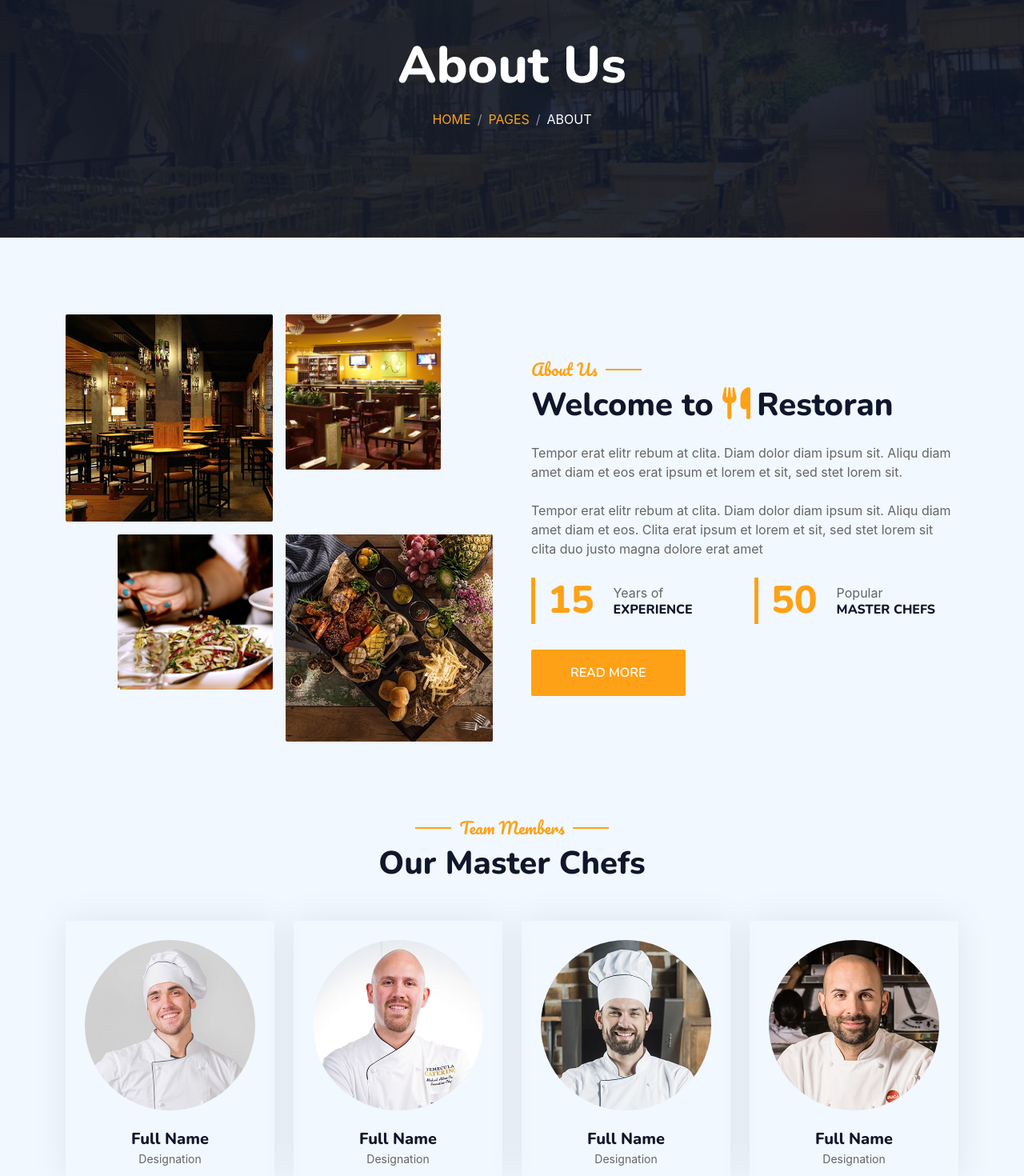
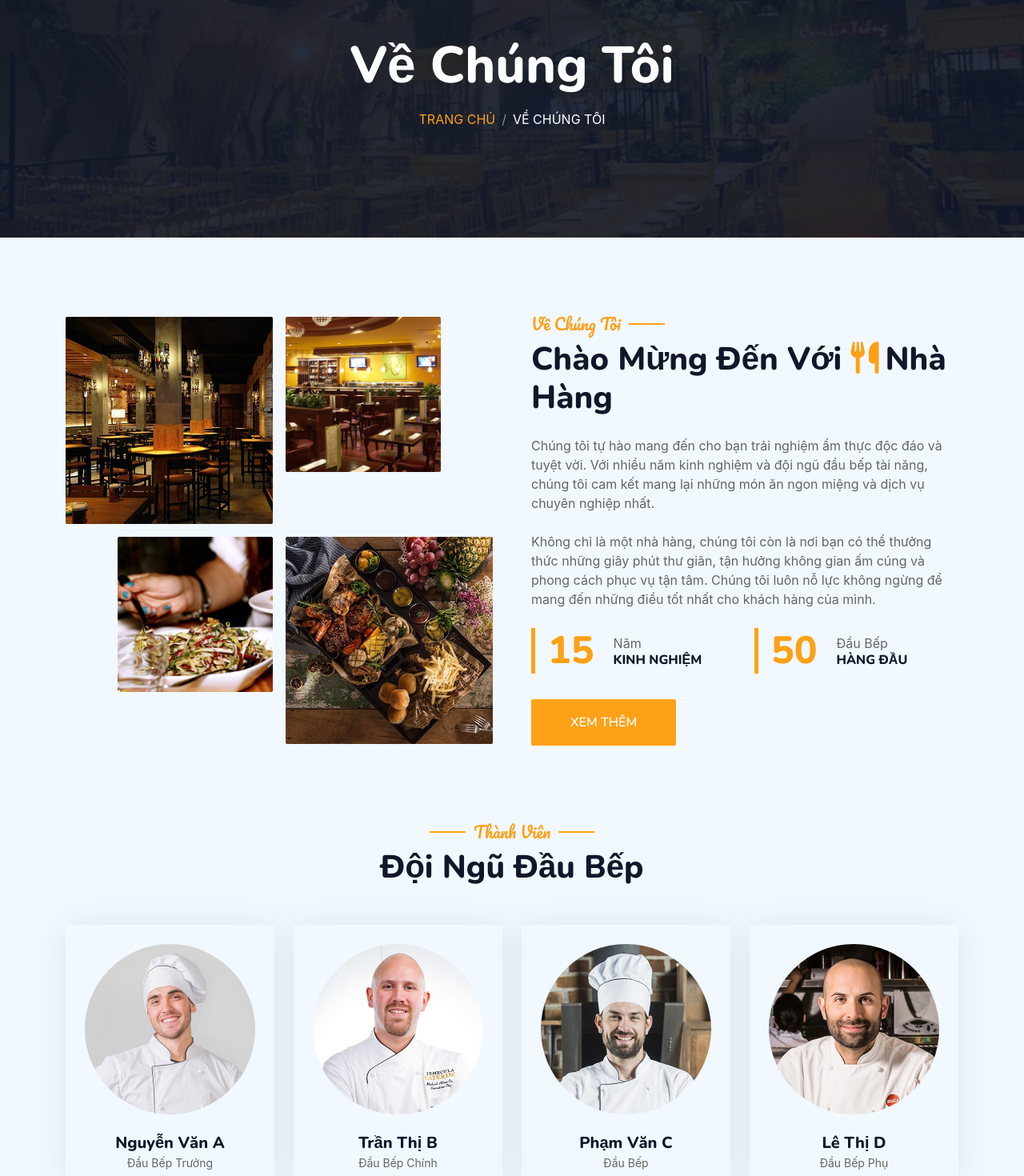
Before and after one commit to TuanLily/Huong-Sen-Restaurant-ADTN, a React (Create React App) app: page /about in a window 1280 px wide. Shown: the part 100-1570 px from the top of the page at 80% size. Built offline with nearby package versions, Linux system fonts and the light colour scheme.

Commit message:
[HS-107] - Hoàn thành Việt Hoá giao diện Client
Hoàn thành Việt Hoá giao diện Client: Service, Contact, About

```diff
--- a/src/Pages/Client/About.js
+++ b/src/Pages/Client/About.js
@@ -7,12 +7,11 @@ export default function About() {
         <div>
             <div className="container-fluid p-0 py-5 bg-dark hero-header mb-5">
                 <div className="container text-center my-5 pt-5 pb-4">
-                    <h1 className="display-3 text-white mb-3 animated slideInDown">About Us</h1>
+                    <h1 className="display-3 text-white mb-3 animated slideInDown">Về Chúng Tôi</h1>
                     <nav aria-label="breadcrumb">
                         <ol className="breadcrumb justify-content-center text-uppercase">
-                            <li className="breadcrumb-item"><a href="#">Home</a></li>
-                            <li className="breadcrumb-item"><a href="#">Pages</a></li>
-                            <li className="breadcrumb-item text-white active" aria-current="page">About</li>
+                            <li className="breadcrumb-item"><a href="/">Trang Chủ</a></li>
+                            <li className="breadcrumb-item text-white active" aria-current="page">Về Chúng Tôi</li>
                         </ol>
                     </nav>
                 </div>
@@ -39,17 +38,17 @@ export default function About() {
                             </div>
                         </div>
                         <div className="col-lg-6">
-                            <h5 className="section-title ff-secondary text-start text-primary fw-normal">About Us</h5>
-                            <h1 className="mb-4">Welcome to <i className="fa fa-utensils text-primary me-2"></i>Restoran</h1>
-                            <p className="mb-4">Tempor erat elitr rebum at clita. Diam dolor diam ipsum sit. Aliqu diam amet diam et eos erat ipsum et lorem et sit, sed stet lorem sit.</p>
-                            <p className="mb-4">Tempor erat elitr rebum at clita. Diam dolor diam ipsum sit. Aliqu diam amet diam et eos. Clita erat ipsum et lorem et sit, sed stet lorem sit clita duo justo magna dolore erat amet</p>
+                            <h5 className="section-title ff-secondary text-start text-primary fw-normal">Về Chúng Tôi</h5>
+                            <h1 className="mb-4">Chào Mừng Đến Với <i className="fa fa-utensils text-primary me-2"></i>Nhà Hàng</h1>
+                            <p className="mb-4">Chúng tôi tự hào mang đến cho bạn trải nghiệm ẩm thực độc đáo và tuyệt vời. Với nhiều năm kinh nghiệm và đội ngũ đầu bếp tài năng, chúng tôi cam kết mang lại những món ăn ngon miệng và dịch vụ chuyên nghiệp nhất.</p>
+                            <p className="mb-4">Không chỉ là một nhà hàng, chúng tôi còn là nơi bạn có thể thưởng thức những giây phút thư giãn, tận hưởng không gian ấm cúng và phong cách phục vụ tận tâm. Chúng tôi luôn nỗ lực không ngừng để mang đến những điều tốt nhất cho khách hàng của mình.</p>
                             <div className="row g-4 mb-4">
                                 <div className="col-sm-6">
                                     <div className="d-flex align-items-center border-start border-5 border-primary px-3">
                                         <h1 className="flex-shrink-0 display-5 text-primary mb-0" data-toggle="counter-up">15</h1>
                                         <div className="ps-4">
-                                            <p className="mb-0">Years of</p>
-                                            <h6 className="text-uppercase mb-0">Experience</h6>
+                                            <p className="mb-0">Năm</p>
+                                            <h6 className="text-uppercase mb-0">Kinh Nghiệm</h6>
                                         </div>
                                     </div>
                                 </div>
@@ -57,13 +56,13 @@ export default function About() {
                                     <div className="d-flex align-items-center border-start border-5 border-primary px-3">
                                         <h1 className="flex-shrink-0 display-5 text-primary mb-0" data-toggle="counter-up">50</h1>
                                         <div className="ps-4">
-                                            <p className="mb-0">Popular</p>
-                                            <h6 className="text-uppercase mb-0">Master Chefs</h6>
+                                            <p className="mb-0">Đầu Bếp</p>
+                                            <h6 className="text-uppercase mb-0">Hàng Đầu</h6>
                                         </div>
                                     </div>
                                 </div>
                             </div>
-                            <a className="btn btn-primary py-3 px-5 mt-2" href="">Read More</a>
+                            <a className="btn btn-primary py-3 px-5 mt-2" href="">Xem Thêm</a>
                         </div>
                     </div>
                 </div>
@@ -73,8 +72,8 @@ export default function About() {
             <div className="container-xxl pt-5 pb-3">
                 <div className="container">
                     <div className="text-center wow fadeInUp" data-wow-delay="0.1s">
-                        <h5 className="section-title ff-secondary text-center text-primary fw-normal">Team Members</h5>
-                        <h1 className="mb-5">Our Master Chefs</h1>
+                        <h5 className="section-title ff-secondary text-center text-primary fw-normal">Thành Viên</h5>
+                        <h1 className="mb-5">Đội Ngũ Đầu Bếp</h1>
                     </div>
                     <div className="row g-4">
                         <div className="col-lg-3 col-md-6 wow fadeInUp" data-wow-delay="0.1s">
@@ -82,8 +81,8 @@ export default function About() {
                                 <div className="rounded-circle overflow-hidden m-4">
                                     <img className="img-fluid" src={ImageGallery.team1} alt="" />
                                 </div>
-                                <h5 className="mb-0">Full Name</h5>
-                                <small>Designation</small>
+                                <h5 className="mb-0">Nguyễn Văn A</h5>
+                                <small>Đầu Bếp Trưởng</small>
                                 <div className="d-flex justify-content-center mt-3">
                                     <a className="btn btn-square btn-primary mx-1" href=""><i className="fab fa-facebook-f"></i></a>
                                     <a className="btn btn-square btn-primary mx-1" href=""><i className="fab fa-twitter"></i></a>
@@ -96,8 +95,8 @@ export default function About() {
                                 <div className="rounded-circle overflow-hidden m-4">
                                     <img className="img-fluid" src={ImageGallery.team2} alt="" />
                                 </div>
-                                <h5 className="mb-0">Full Name</h5>
-                                <small>Designation</small>
+                                <h5 className="mb-0">Trần Thị B</h5>
+                                <small>Đầu Bếp Chính</small>
                                 <div className="d-flex justify-content-center mt-3">
                                     <a className="btn btn-square btn-primary mx-1" href=""><i className="fab fa-facebook-f"></i></a>
                                     <a className="btn btn-square btn-primary mx-1" href=""><i className="fab fa-twitter"></i></a>
@@ -110,8 +109,8 @@ export default function About() {
                                 <div className="rounded-circle overflow-hidden m-4">
                                     <img className="img-fluid" src={ImageGallery.team3} alt="" />
                                 </div>
-                                <h5 className="mb-0">Full Name</h5>
-                                <small>Designation</small>
+                                <h5 className="mb-0">Phạm Văn C</h5>
+                                <small>Đầu Bếp</small>
                                 <div className="d-flex justify-content-center mt-3">
                                     <a className="btn btn-square btn-primary mx-1" href=""><i className="fab fa-facebook-f"></i></a>
                                     <a className="btn btn-square btn-primary mx-1" href=""><i className="fab fa-twitter"></i></a>
@@ -124,8 +123,8 @@ export default function About() {
                                 <div className="rounded-circle overflow-hidden m-4">
                                     <img className="img-fluid" src={ImageGallery.team4} alt="" />
                                 </div>
-                                <h5 className="mb-0">Full Name</h5>
-                                <small>Designation</small>
+                                <h5 className="mb-0">Lê Thị D</h5>
+                                <small>Đầu Bếp Phụ</small>
                                 <div className="d-flex justify-content-center mt-3">
                                     <a className="btn btn-square btn-primary mx-1" href=""><i className="fab fa-facebook-f"></i></a>
                                     <a className="btn btn-square btn-primary mx-1" href=""><i className="fab fa-twitter"></i></a>
--- a/src/Pages/Client/Contact.js
+++ b/src/Pages/Client/Contact.js
@@ -6,21 +6,18 @@ export default function Contact() {
       <div className="container-fluid p-0 py-5 bg-dark hero-header mb-5">
         <div className="container text-center my-5 pt-5 pb-4">
           <h1 className="display-3 text-white mb-3 animated slideInDown">
-            Contact Us
+            Liên hệ với chúng tôi
           </h1>
           <nav aria-label="breadcrumb">
             <ol className="breadcrumb justify-content-center text-uppercase">
               <li className="breadcrumb-item">
-                <a href="#">Home</a>
-              </li>
-              <li className="breadcrumb-item">
-                <a href="#">Pages</a>
+                <a href="/">Trang chủ</a>
               </li>
               <li
                 className="breadcrumb-item text-white active"
                 aria-current="page"
               >
-                Contact
+                Liên hệ
               </li>
             </ol>
           </nav>
@@ -31,38 +28,38 @@ export default function Contact() {
         <div className="container">
           <div className="text-center wow fadeInUp" data-wow-delay="0.1s">
             <h5 className="section-title ff-secondary text-center text-primary fw-normal">
-              Contact Us
+              Liên hệ với chúng tôi
             </h5>
-            <h1 className="mb-5">Contact For Any Query</h1>
+            <h1 className="mb-5">Liên hệ để giải đáp mọi thắc mắc</h1>
           </div>
           <div className="row g-4">
             <div className="col-12">
               <div className="row gy-4">
                 <div className="col-md-4">
                   <h5 className="section-title ff-secondary fw-normal text-start text-primary">
-                    Booking
+                    Đặt chỗ
                   </h5>
                   <p>
                     <i className="fa fa-envelope-open text-primary me-2"></i>
-                    book@example.com
+                    huongsenrestaurant@gmail.com
                   </p>
                 </div>
                 <div className="col-md-4">
                   <h5 className="section-title ff-secondary fw-normal text-start text-primary">
-                    General
+                    Thông tin chung
                   </h5>
                   <p>
                     <i className="fa fa-envelope-open text-primary me-2"></i>
-                    info@example.com
+                    huongsenrestaurant@gmail.com
                   </p>
                 </div>
                 <div className="col-md-4">
                   <h5 className="section-title ff-secondary fw-normal text-start text-primary">
-                    Technical
+                    Kỹ thuật
                   </h5>
                   <p>
                     <i className="fa fa-envelope-open text-primary me-2"></i>
-                    tech@example.com
+                    huongsenrestaurant@gmail.com
                   </p>
                 </div>
               </div>
@@ -88,9 +85,9 @@ export default function Contact() {
                           type="text"
                           className="form-control"
                           id="name"
-                          placeholder="Your Name"
+                          placeholder="Tên của bạn"
                         />
-                        <label htmlFor="name">Your Name</label>
+                        <label htmlFor="name">Tên của bạn</label>
                       </div>
                     </div>
                     <div className="col-md-6">
@@ -99,9 +96,9 @@ export default function Contact() {
                           type="email"
                           className="form-control"
                           id="email"
-                          placeholder="Your Email"
+                          placeholder="Email của bạn"
                         />
-                        <label htmlFor="email">Your Email</label>
+                        <label htmlFor="email">Email của bạn</label>
                       </div>
                     </div>
                     <div className="col-12">
@@ -110,20 +107,20 @@ export default function Contact() {
                           type="text"
                           className="form-control"
                           id="subject"
-                          placeholder="Subject"
+                          placeholder="Chủ đề"
                         />
-                        <label htmlFor="subject">Subject</label>
+                        <label htmlFor="subject">Chủ đề</label>
                       </div>
                     </div>
                     <div className="col-12">
                       <div className="form-floating">
                         <textarea
                           className="form-control"
-                          placeholder="Leave a message here"
+                          placeholder="Để lại tin nhắn tại đây"
                           id="message"
                           style={{ height: "150px" }}
                         ></textarea>
-                        <label htmlFor="message">Message</label>
+                        <label htmlFor="message">Tin nhắn</label>
                       </div>
                     </div>
                     <div className="col-12">
@@ -131,7 +128,7 @@ export default function Contact() {
                         className="btn btn-primary w-100 py-3"
                         type="submit"
                       >
-                        Send Message
+                        Gửi tin nhắn
                       </button>
                     </div>
                   </div>
--- a/src/Pages/Client/Service.js
+++ b/src/Pages/Client/Service.js
@@ -3,97 +3,98 @@ import React from 'react'
 export default function Service() {
   return (
     <div>
-      <div class="container-fluid p-0 py-5 bg-dark hero-header mb-5">
-                <div class="container text-center my-5 pt-5 pb-4">
-                    <h1 class="display-3 text-white mb-3 animated slideInDown">Services</h1>
+      <div className="container-xxl py-5 bg-dark hero-header mb-5">
+        <div className="container text-center my-5 pt-5 pb-4">
+          <h1 className="display-3 text-white mb-3 animated slideInDown">Dịch vụ</h1>
           <nav aria-label="breadcrumb">
-                        <ol class="breadcrumb justify-content-center text-uppercase">
-                            <li class="breadcrumb-item"><a href="#">Home</a></li>
-                            <li class="breadcrumb-item"><a href="#">Pages</a></li>
-                            <li class="breadcrumb-item text-white active" aria-current="page">Service</li>
+            <ol className="breadcrumb justify-content-center text-uppercase">
+              <li className="breadcrumb-item"><a href="/">Trang chủ</a></li>
+              <li className="breadcrumb-item text-white active" aria-current="page">Dịch vụ</li>
             </ol>
           </nav>
         </div>
       </div>
-      <div class="container-xxl py-5">
-            <div class="container">
-                <div class="text-center wow fadeInUp" data-wow-delay="0.1s">
-                    <h5 class="section-title ff-secondary text-center text-primary fw-normal">Our Services</h5>
-                    <h1 class="mb-5">Explore Our Services</h1>
+      <div className="container-xxl py-5">
+        <div className="container">
+          <div className="text-center wow fadeInUp" data-wow-delay="0.1s">
+            <h5 className="section-title ff-secondary text-center text-primary fw-normal">Dịch vụ của chúng tôi</h5>
+            <h1 className="mb-5">Khám phá các dịch vụ của chúng tôi</h1>
           </div>
-                <div class="row g-4">
-                    <div class="col-lg-3 col-sm-6 wow fadeInUp" data-wow-delay="0.1s">
-                        <div class="service-item rounded pt-3">
-                            <div class="p-4">
-                                <i class="fa fa-3x fa-user-tie text-primary mb-4"></i>
-                                <h5>Master Chefs</h5>
-                                <p>Diam elitr kasd sed at elitr sed ipsum justo dolor sed clita amet diam</p>
+          <div className="row g-4">
+            <div className="col-lg-3 col-sm-6 wow fadeInUp" data-wow-delay="0.1s">
+              <div className="service-item rounded pt-3">
+                <div className="p-4">
+                  <i className="fa fa-3x fa-user-tie text-primary mb-4"></i>
+                  <h5>Đầu bếp hàng đầu</h5>
+                  <p>Đội ngũ đầu bếp của chúng tôi là những chuyên gia giàu kinh nghiệm, mang đến những món ăn độc đáo và hấp dẫn.</p>
                 </div>
               </div>
             </div>
-                    <div class="col-lg-3 col-sm-6 wow fadeInUp" data-wow-delay="0.3s">
-                        <div class="service-item rounded pt-3">
-                            <div class="p-4">
-                                <i class="fa fa-3x fa-utensils text-primary mb-4"></i>
-                                <h5>Quality Food</h5>
-                                <p>Diam elitr kasd sed at elitr sed ipsum justo dolor sed clita amet diam</p>
+            <div className="col-lg-3 col-sm-6 wow fadeInUp" data-wow-delay="0.3s">
+              <div className="service-item rounded pt-3">
+                <div className="p-4">
+                  <i className="fa fa-3x fa-utensils text-primary mb-4"></i>
+                  <h5>Thức ăn chất lượng</h5>
+                  <p>Chúng tôi sử dụng nguyên liệu tươi ngon nhất để đảm bảo mỗi món ăn đều đạt chuẩn chất lượng cao nhất.</p>
                 </div>
               </div>
             </div>
-                    <div class="col-lg-3 col-sm-6 wow fadeInUp" data-wow-delay="0.5s">
-                        <div class="service-item rounded pt-3">
-                            <div class="p-4">
-                                <i class="fa fa-3x fa-cart-plus text-primary mb-4"></i>
-                                <h5>Online Order</h5>
-                                <p>Diam elitr kasd sed at elitr sed ipsum justo dolor sed clita amet diam</p>
+            <div className="col-lg-3 col-sm-6 wow fadeInUp" data-wow-delay="0.5s">
+              <div className="service-item rounded pt-3">
+                <div className="p-4">
+                  <i className="fa fa-3x fa-cart-plus text-primary mb-4"></i>
+                  <h5>Đặt hàng trực tuyến</h5>
+                  <p>Dễ dàng đặt món ăn yêu thích của bạn thông qua hệ thống trực tuyến của chúng tôi, nhanh chóng và tiện lợi.</p>
                 </div>
               </div>
             </div>
-                    <div class="col-lg-3 col-sm-6 wow fadeInUp" data-wow-delay="0.7s">
-                        <div class="service-item rounded pt-3">
-                            <div class="p-4">
-                                <i class="fa fa-3x fa-headset text-primary mb-4"></i>
-                                <h5>24/7 Service</h5>
-                                <p>Diam elitr kasd sed at elitr sed ipsum justo dolor sed clita amet diam</p>
+            <div className="col-lg-3 col-sm-6 wow fadeInUp" data-wow-delay="0.7s">
+              <div className="service-item rounded pt-3">
+                <div className="p-4">
+                  <i className="fa fa-3x fa-headset text-primary mb-4"></i>
+                  <h5>Dịch vụ 24/7</h5>
+                  <p>Chúng tôi luôn sẵn sàng phục vụ bạn mọi lúc, mọi nơi, với dịch vụ khách hàng 24/7.</p>
                 </div>
               </div>
             </div>
-                    <div class="col-lg-3 col-sm-6 wow fadeInUp" data-wow-delay="0.1s">
-                        <div class="service-item rounded pt-3">
-                            <div class="p-4">
-                                <i class="fa fa-3x fa-user-tie text-primary mb-4"></i>
-                                <h5>Master Chefs</h5>
-                                <p>Diam elitr kasd sed at elitr sed ipsum justo dolor sed clita amet diam</p>
+
+            <div className="col-lg-3 col-sm-6 wow fadeInUp" data-wow-delay="0.1s">
+              <div className="service-item rounded pt-3">
+                <div className="p-4">
+                  <i className="fa fa-3x fa-shield-alt text-primary mb-4"></i>
+                  <h5>An toàn và bảo mật</h5>
+                  <p>Chúng tôi cam kết cung cấp các dịch vụ an toàn và bảo mật, đảm bảo thông tin cá nhân của bạn được bảo vệ tốt nhất.</p>
                 </div>
               </div>
             </div>
-                    <div class="col-lg-3 col-sm-6 wow fadeInUp" data-wow-delay="0.3s">
-                        <div class="service-item rounded pt-3">
-                            <div class="p-4">
-                                <i class="fa fa-3x fa-utensils text-primary mb-4"></i>
-                                <h5>Quality Food</h5>
-                                <p>Diam elitr kasd sed at elitr sed ipsum justo dolor sed clita amet diam</p>
+            <div className="col-lg-3 col-sm-6 wow fadeInUp" data-wow-delay="0.3s">
+              <div className="service-item rounded pt-3">
+                <div className="p-4">
+                  <i className="fa fa-3x fa-truck text-primary mb-4"></i>
+                  <h5>Giao hàng nhanh chóng</h5>
+                  <p>Dịch vụ giao hàng của chúng tôi đảm bảo rằng bạn nhận được sản phẩm của mình một cách nhanh chóng và đúng thời gian.</p>
                 </div>
               </div>
             </div>
-                    <div class="col-lg-3 col-sm-6 wow fadeInUp" data-wow-delay="0.5s">
-                        <div class="service-item rounded pt-3">
-                            <div class="p-4">
-                                <i class="fa fa-3x fa-cart-plus text-primary mb-4"></i>
-                                <h5>Online Order</h5>
-                                <p>Diam elitr kasd sed at elitr sed ipsum justo dolor sed clita amet diam</p>
+            <div className="col-lg-3 col-sm-6 wow fadeInUp" data-wow-delay="0.5s">
+              <div className="service-item rounded pt-3">
+                <div className="p-4">
+                  <i className="fa fa-3x fa-hands-helping text-primary mb-4"></i>
+                  <h5>Hỗ trợ tận tình</h5>
+                  <p>Đội ngũ hỗ trợ của chúng tôi luôn sẵn sàng giúp đỡ bạn với bất kỳ câu hỏi hay vấn đề nào bạn gặp phải.</p>
                 </div>
               </div>
             </div>
-                    <div class="col-lg-3 col-sm-6 wow fadeInUp" data-wow-delay="0.7s">
-                        <div class="service-item rounded pt-3">
-                            <div class="p-4">
-                                <i class="fa fa-3x fa-headset text-primary mb-4"></i>
-                                <h5>24/7 Service</h5>
-                                <p>Diam elitr kasd sed at elitr sed ipsum justo dolor sed clita amet diam</p>
+            <div className="col-lg-3 col-sm-6 wow fadeInUp" data-wow-delay="0.7s">
+              <div className="service-item rounded pt-3">
+                <div className="p-4">
+                  <i className="fa fa-3x fa-gem text-primary mb-4"></i>
+                  <h5>Dịch vụ cao cấp</h5>
+                  <p>Chúng tôi cung cấp các dịch vụ cao cấp với chất lượng vượt trội, mang đến trải nghiệm tốt nhất cho khách hàng.</p>
                 </div>
               </div>
             </div>
+
           </div>
         </div>
       </div>
```
Lines whose indentation alone changed are shown as unchanged.
